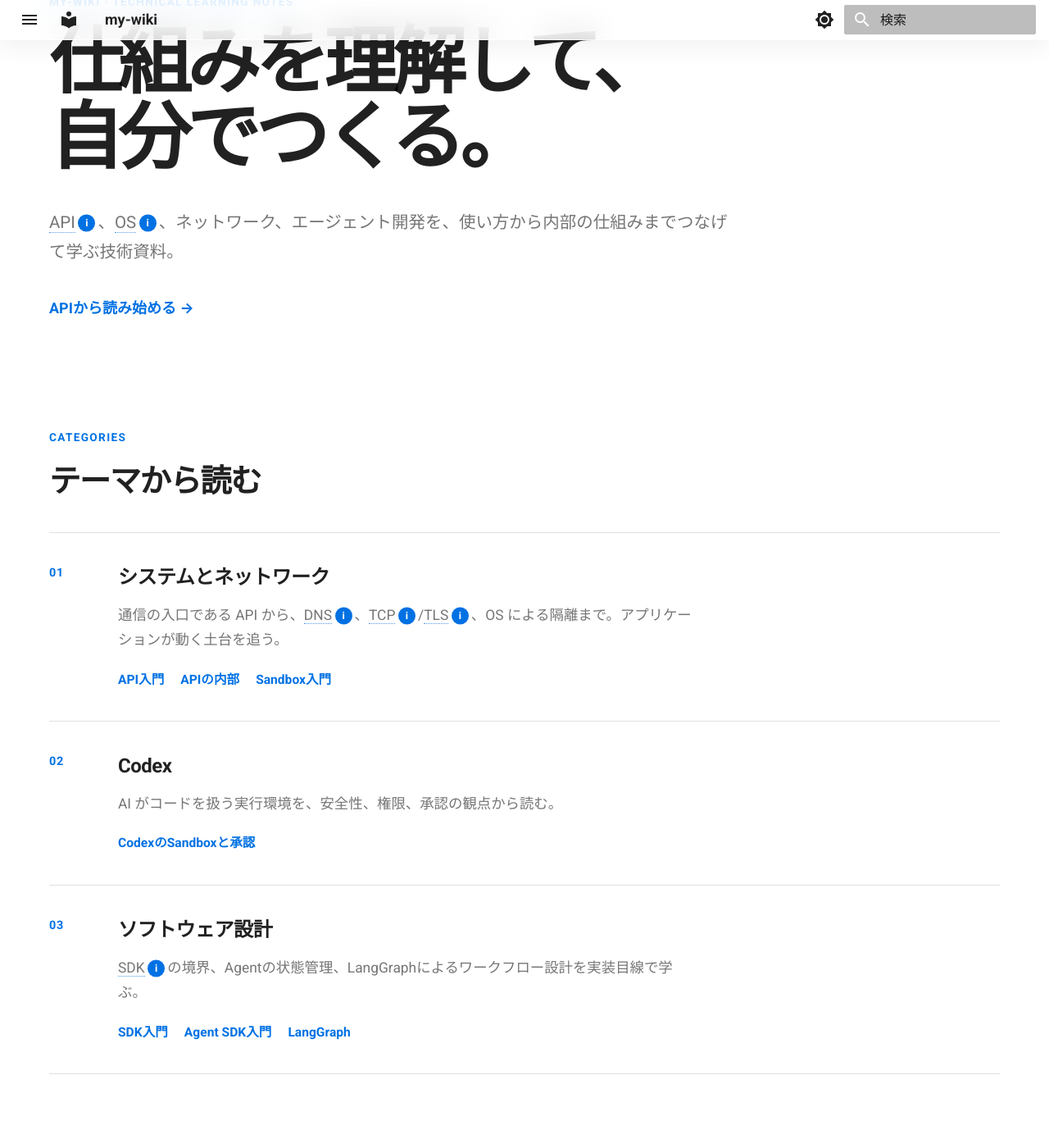
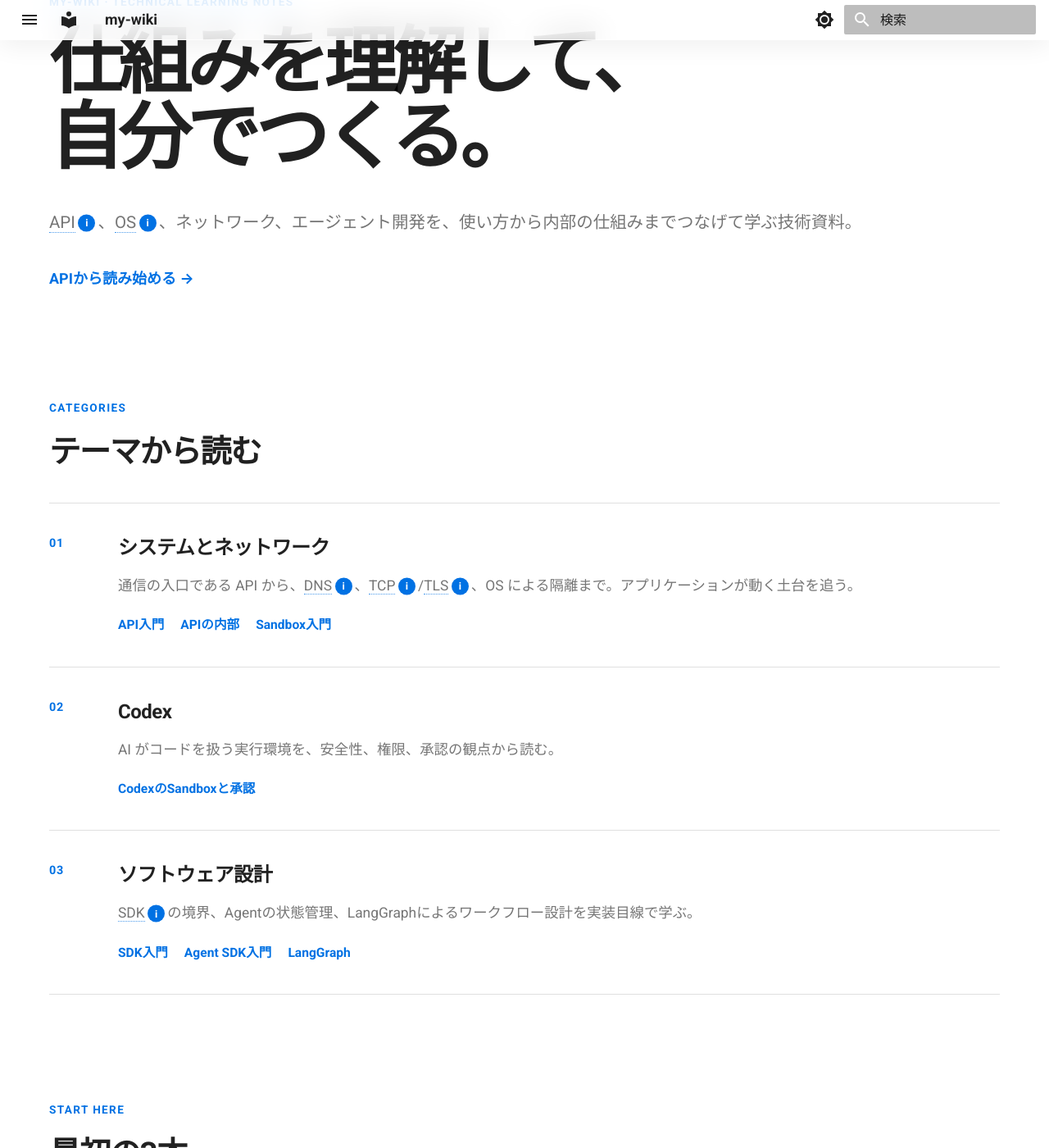
Before and after one commit to nyufufu777/my-wiki, an MkDocs documentation site: the page built from docs/index.md, in a window 1280 px wide and 1400 px high, scrolled down 224 px. Shown: the whole window at 82% size. Built offline with MkDocs 1.6.1 and Material for MkDocs 9.7.7, drawn with Linux system fonts in a browser that asks for light colours.

Commit message:
記事本文・補足・コードブロックの横幅を統一する
本文・補足・コードブロックを記事コンテナの横幅に統一する。

```diff
--- a/docs/stylesheets/extra.css
+++ b/docs/stylesheets/extra.css
@@ -22,6 +22,8 @@
 .md-typeset {
   font-size: 0.95rem;
   line-height: 1.85;
+  max-width: none;
+  width: 100%;
 }
 
 .md-typeset h1,
@@ -57,7 +59,7 @@
 
 .md-typeset p,
 .md-typeset li {
-  max-width: 72ch;
+  max-width: none;
 }
 
 .md-typeset strong {
```
